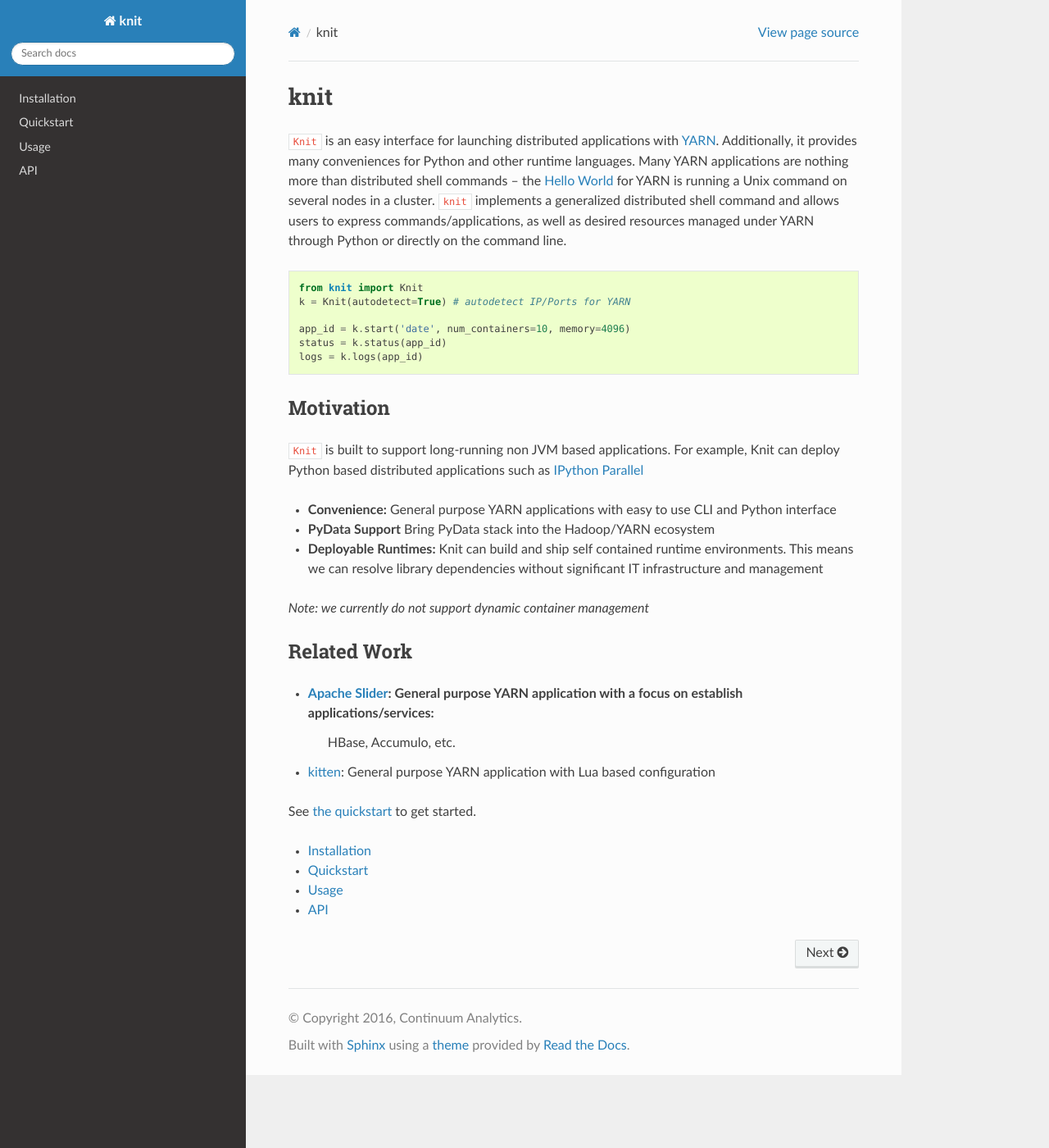
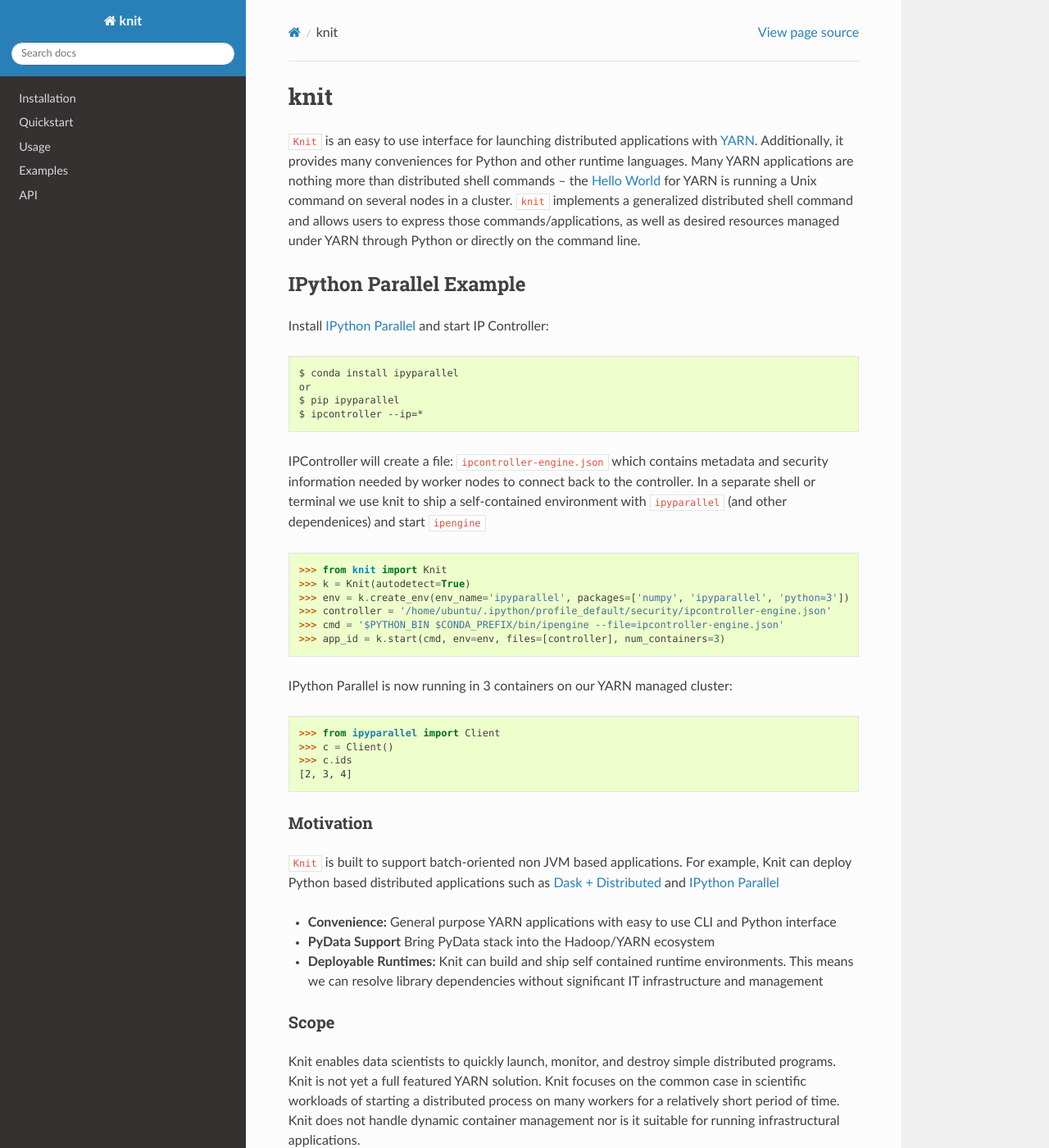
Before and after one commit to dask/knit, a Sphinx documentation site: the page built from docs/source/index.rst, in a window 1280 px wide and 1400 px high. Shown: the whole window at 82% size. Built offline with Sphinx 7.4.7 and the Read the Docs theme 2.0.0, drawn with Linux system fonts in a browser that asks for light colours; some of the changed text lies outside the part shown.

Commit message:
Touch motivation and add examples

```diff
--- a/docs/source/index.rst
+++ b/docs/source/index.rst
@@ -1,27 +1,52 @@
 knit
 ========
 
-``Knit`` is an easy interface for launching distributed applications with `YARN`_.  Additionally, it
+``Knit`` is an easy to use interface for launching distributed applications with `YARN`_.  Additionally, it
 provides many conveniences for Python and other runtime languages.  Many YARN applications are
 nothing more than distributed shell commands -- the `Hello World`_ for YARN is running a Unix
 command on several nodes in a cluster.  ``knit`` implements a generalized distributed shell command
-and allows users to express commands/applications, as well as desired resources managed under YARN
+and allows users to express those commands/applications, as well as desired resources managed under YARN
 through Python or directly on the command line.
+
+IPython Parallel Example
+~~~~~~~~~~~~~~~~~~~~~~~~
+
+Install `IPython Parallel`_ and start IP Controller::
+
+   $ conda install ipyparallel
+   or
+   $ pip ipyparallel
+   $ ipcontroller --ip=*
+
+
+IPController will create a file: ``ipcontroller-engine.json`` which contains metadata and security information
+needed by worker nodes to connect back to the controller.  In a separate shell or terminal we use knit to
+ship a self-contained environment with ``ipyparallel`` (and other dependenices) and start ``ipengine``
 
 .. code-block:: python
 
-   from knit import Knit
-   k = Knit(autodetect=True) # autodetect IP/Ports for YARN
+   >>> from knit import Knit
+   >>> k = Knit(autodetect=True)
+   >>> env = k.create_env(env_name='ipyparallel', packages=['numpy', 'ipyparallel', 'python=3'])
+   >>> controller = '/home/ubuntu/.ipython/profile_default/security/ipcontroller-engine.json'
+   >>> cmd = '$PYTHON_BIN $CONDA_PREFIX/bin/ipengine --file=ipcontroller-engine.json'
+   >>> app_id = k.start(cmd, env=env, files=[controller], num_containers=3)
 
-   app_id = k.start('date', num_containers=10, memory=4096)
-   status = k.status(app_id)
-   logs = k.logs(app_id)
+IPython Parallel is now running in 3 containers on our YARN managed cluster:
+
+.. code-block:: python
+
+   >>> from ipyparallel import Client
+   >>> c = Client()
+   >>> c.ids
+   [2, 3, 4]
+
 
 Motivation
 ----------
 
-``Knit`` is built to support long-running non JVM based applications.  For example, Knit can
-deploy Python based distributed applications such as `IPython Parallel`_
+``Knit`` is built to support batch-oriented non JVM based applications.  For example, Knit can
+deploy Python based distributed applications such as `Dask + Distributed`_ and `IPython Parallel`_
 
 *  **Convenience:** General purpose YARN applications with easy to use CLI and Python interface
 *  **PyData Support** Bring PyData stack into the Hadoop/YARN ecosystem
@@ -29,12 +54,18 @@
    we can resolve library dependencies without significant IT infrastructure
    and management
 
-*Note: we currently do not support dynamic container management*
+Scope
+-----
+
+Knit enables data scientists to quickly launch, monitor, and destroy simple distributed programs.
+Knit is not yet a full featured YARN solution.  Knit focuses on the common case in scientific workloads of starting a
+distributed process on many workers for a relatively short period of time.  Knit does not
+handle dynamic container management nor is it suitable for running infrastructural applications.
 
 Related Work
 ------------
 
-* `Apache Slider`_: General purpose YARN application with a focus on establish applications/services:
+* `Apache Slider`_: General purpose YARN application with a focus on long-running applications/services:
    HBase, Accumulo, etc.
 * kitten_: General purpose YARN application with Lua based configuration
 
@@ -46,7 +77,7 @@
 .. _kitten: https://github.com/cloudera/kitten
 .. _`Apache Slider`: https://slider.incubator.apache.org/
 .. _`IPython Parallel`: https://ipython.org/ipython-doc/3/parallel/
-.. _`Distributed`: http://distributed.readthedocs.org/en/latest/
+.. _`Dask + Distributed`: http://distributed.readthedocs.org/en/latest/
 
 .. toctree::
    :maxdepth: 1
@@ -54,4 +85,5 @@
    install
    quickstart
    usage
+   examples
    api
```
Also changed, not shown: docs/source/examples.rst (added, +68 -0 lines).
